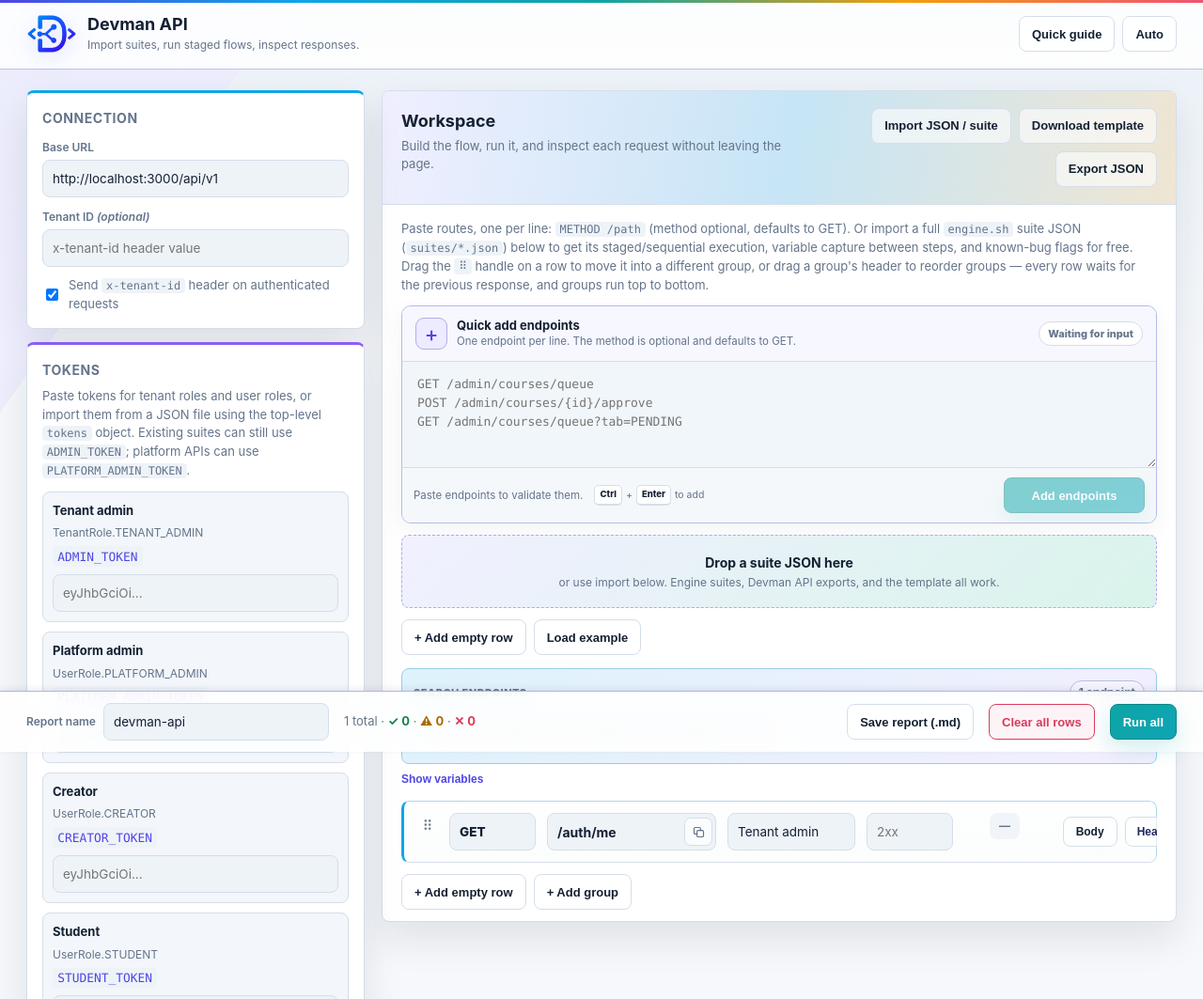
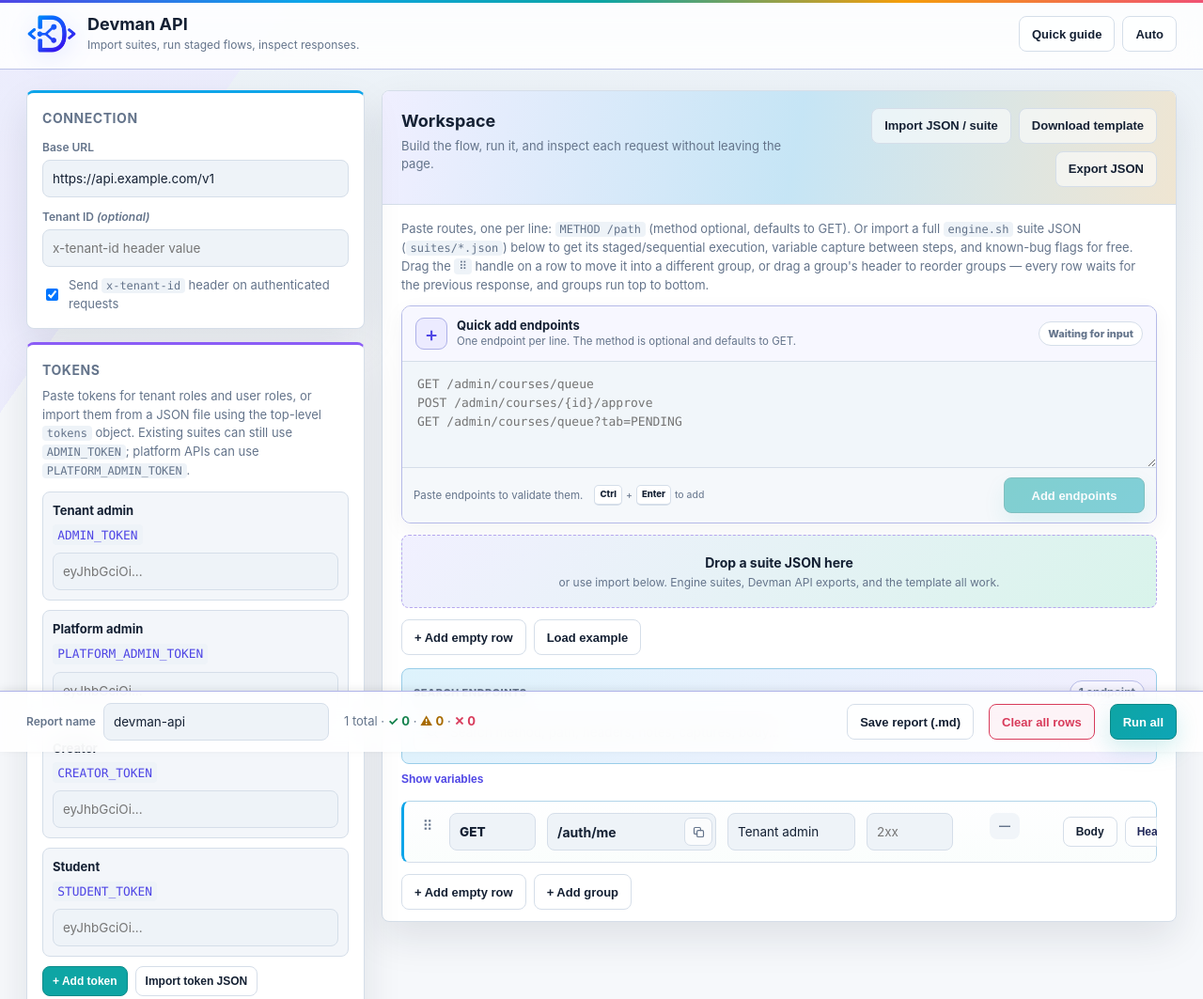
Before and after one commit to MahmoudRumaneh/devman, a website: page public/index.html in a window 1280 px wide. Shown: the top 1063 px of the page at 94% size. Drawn offline with Linux system fonts and the light colour scheme.

Commit message:
Update base URL to production and clean up unused styles

```diff
--- a/public/app.js
+++ b/public/app.js
@@ -30,7 +30,7 @@
     { key: 'student', label: 'Student', varName: 'STUDENT_TOKEN', scope: 'UserRole.STUDENT', locked: true },
   ];
   const DEFAULT_TEMPLATE = {
-    base_url: 'http://localhost:3000/api/v1',
+    base_url: 'https://api.example.com/v1',
     tokens: Object.fromEntries(DEFAULT_TOKEN_PROFILES.map((profile) => [profile.varName, ''])),
     vars: {},
     steps: [
@@ -76,7 +76,7 @@
   const el = (id) => document.getElementById(id);
 
   const state = {
-    baseUrl: 'http://localhost:3000/api/v1',
+    baseUrl: 'https://api.example.com/v1',
     tenantId: '',
     sendTenantHeader: true,
     tokens: Object.fromEntries(DEFAULT_TOKEN_PROFILES.map((profile) => [profile.key, ''])),
@@ -327,12 +327,9 @@
       if (profile.locked) {
         const title = document.createElement('strong');
         title.textContent = profile.label;
-        const scope = document.createElement('span');
-        scope.textContent = profile.scope;
         const varName = document.createElement('code');
         varName.textContent = profile.varName;
         meta.appendChild(title);
-        meta.appendChild(scope);
         meta.appendChild(varName);
       } else {
         const labelInput = document.createElement('input');
--- a/public/index.html
+++ b/public/index.html
@@ -36,7 +36,7 @@
       <div class="grid-2">
         <label class="field">
           <span>Base URL</span>
-          <input id="baseUrl" type="text" placeholder="http://localhost:3000/api/v1" />
+          <input id="baseUrl" type="text" placeholder="https://api.example.com/v1" />
         </label>
         <label class="field">
           <span>Tenant ID <em>(optional)</em></span>
--- a/public/style.css
+++ b/public/style.css
@@ -1130,11 +1130,6 @@ select:focus {
 .token-card-meta strong {
   color: var(--text);
   font-size: 13px;
-}
-
-.token-card-meta span {
-  color: var(--text-muted);
-  font-size: 12px;
 }
 
 .token-card-meta code {
```
